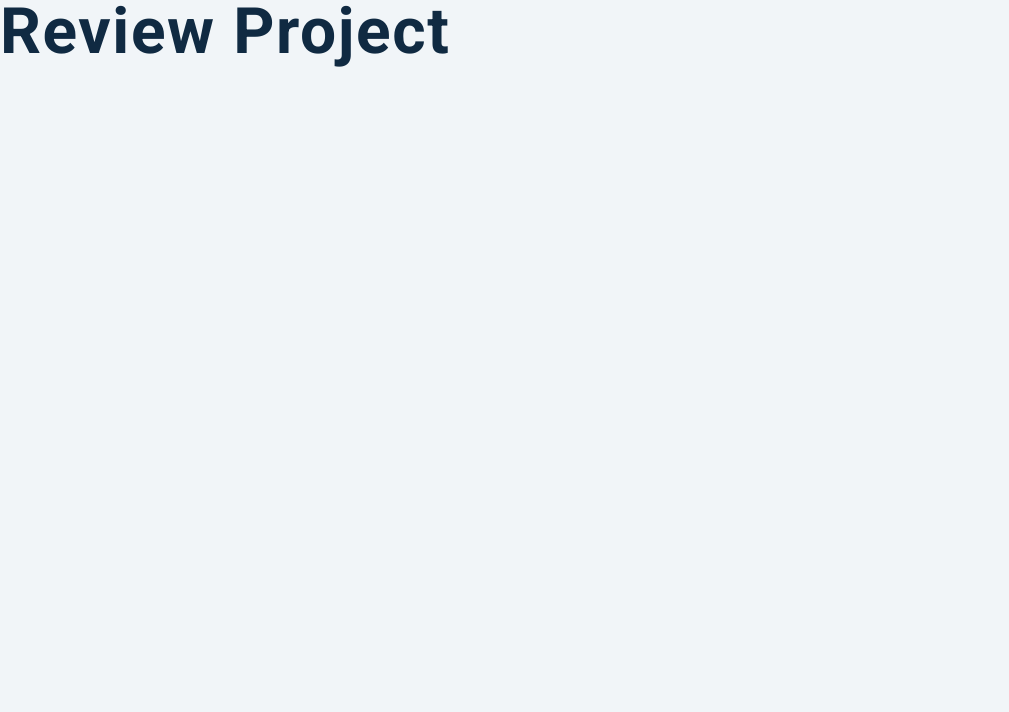
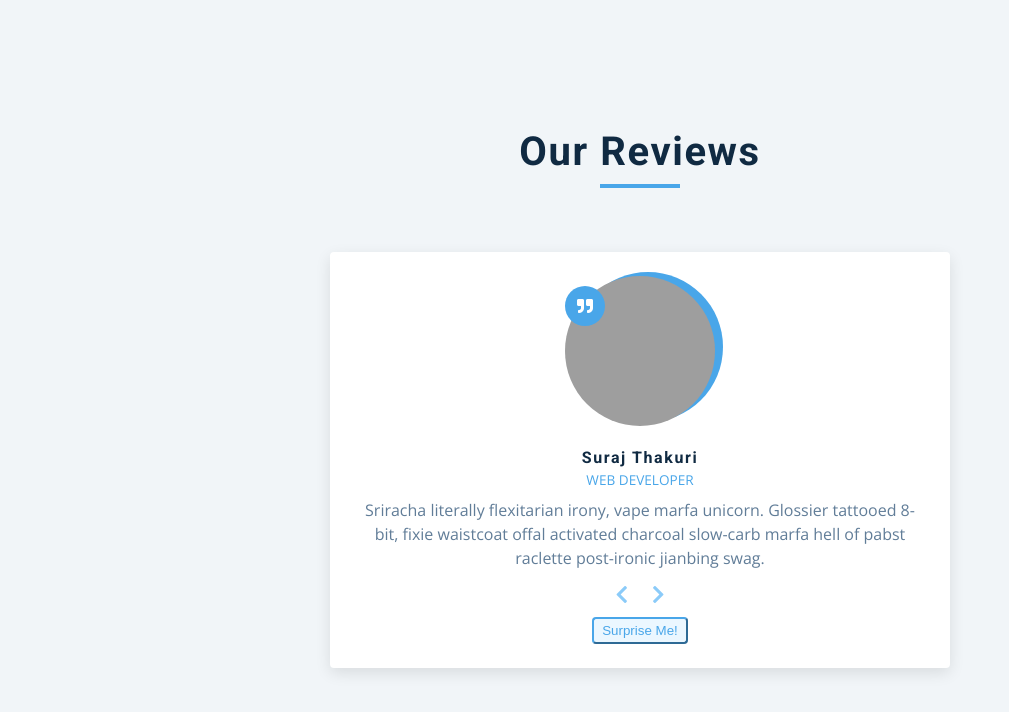
Before and after one commit to GITOOCOOL/15BeginnerJavaScriptProjects, a plain HTML site: page 03-reviews/setup/index.html in a window 1280 px wide. Shown: the whole page, without its empty margins (0-1009 px from the left). Drawn offline with nearby package versions, Linux system fonts and the light colour scheme; grey boxes are pictures that could not be loaded.

Commit message:
03-reviews project DONE

```diff
--- a/03-reviews/setup/app.js
+++ b/03-reviews/setup/app.js
@@ -1,5 +1,14 @@
 // local reviews data
 const reviews = [
+  {
+    id: 0,
+    name: "suraj thakuri",
+    job: "web developer",
+    img:
+      "https://scontent.fbwa1-1.fna.fbcdn.net/v/t1.6435-9/142156929_3806587102734810_4503518599689715273_n.jpg?_nc_cat=103&ccb=1-3&_nc_sid=09cbfe&_nc_ohc=4jRkS_Tjyw0AX_6x4vV&_nc_oc=AQktBQyaW292Ct5rXyhl9__AEM4JzP1C5hqy_0C4N-ItvOyA_2XPaY1KYC10-04lzsHBYL2BH2ei9VnRjQW1-3xb&_nc_ht=scontent.fbwa1-1.fna&oh=ddd93a0c46cc3c3a4014e06e93cfa547&oe=60D05D8B",
+    text:
+    "Sriracha literally flexitarian irony, vape marfa unicorn. Glossier tattooed 8-bit, fixie waistcoat offal activated charcoal slow-carb marfa hell of pabst raclette post-ironic jianbing swag.",
+  },
   {
     id: 1,
     name: "susan smith",
@@ -37,3 +46,56 @@ const reviews = [
       "Edison bulb put a bird on it humblebrag, marfa pok pok heirloom fashion axe cray stumptown venmo actually seitan. VHS farm-to-table schlitz, edison bulb pop-up 3 wolf moon tote bag street art shabby chic. ",
   },
 ];
+
+
+let profilePic = document.getElementById('person-img')
+let author = document.getElementById('author')
+let job = document.getElementById('job')
+let info = document.getElementById('info')
+
+const nextBtn = document.querySelector('.next-btn')
+const prevBtn = document.querySelector('.prev-btn')
+const randomBtn = document.querySelector('.random-btn')
+
+const buttons = [nextBtn, prevBtn, randomBtn]
+
+buttons.forEach(btn => {
+  //console.log(btn)
+  btn.addEventListener('click', function(e){
+    //console.log(e)
+
+    console.log(e.target.classList.contains('random-btn'))
+    if(e.target.classList.contains('prev')){
+      switchAuthor(-1)
+    }
+    else if(e.target.classList.contains('next')){
+      switchAuthor(1)
+    }
+    else{
+      let random = Math.floor(Math.random() * reviews.length)
+      switchAuthor(random)
+    }
+
+  })
+})
+
+let currentAuthorId = 0;
+function displayAuthor(currentAuthorId){
+  profilePic.src =  reviews[currentAuthorId].img
+  author.innerHTML = reviews[currentAuthorId].name
+  job.innerHTML = reviews[currentAuthorId].job
+  info.innerHTML = reviews[currentAuthorId].text
+}
+
+displayAuthor(currentAuthorId);
+
+function switchAuthor(val){
+  currentAuthorId += val
+  if(currentAuthorId >= reviews.length){
+    currentAuthorId = 0
+  }
+  else if(currentAuthorId < 0){
+    currentAuthorId = reviews.length - 1
+  }
+  displayAuthor(currentAuthorId)
+}
--- a/03-reviews/setup/index.html
+++ b/03-reviews/setup/index.html
@@ -14,7 +14,34 @@
     <link rel="stylesheet" href="styles.css" />
   </head>
   <body>
-    <h1>review project</h1>
+    <main>
+      <section class="container">
+        <div class="title">
+          <h2>our reviews</h2>
+          <div class="underline"></div>
+        </div>
+        <article class="review">
+          <div class="img-container">
+            <img src="" alt="" id="person-img">
+          </div>
+          <h4 id="author">Suraj Thakuri</h4>
+          <p id="job">Web Developer</p>
+          <p id="info">
+          </p>
+          <div class="button-container">
+            <button class="prev-btn">
+              <i class="fas fa-chevron-left prev"></i>
+            </button>
+            <button class="next-btn">
+              <i class="fas fa-chevron-right next"></i>
+            </button>
+          </div>
+          <button class="random-btn">surprise me!</button>
+        </article>
+      </section>
+    </main>
+
+
     <!-- javascript -->
     <script src="app.js"></script>
   </body>
```
